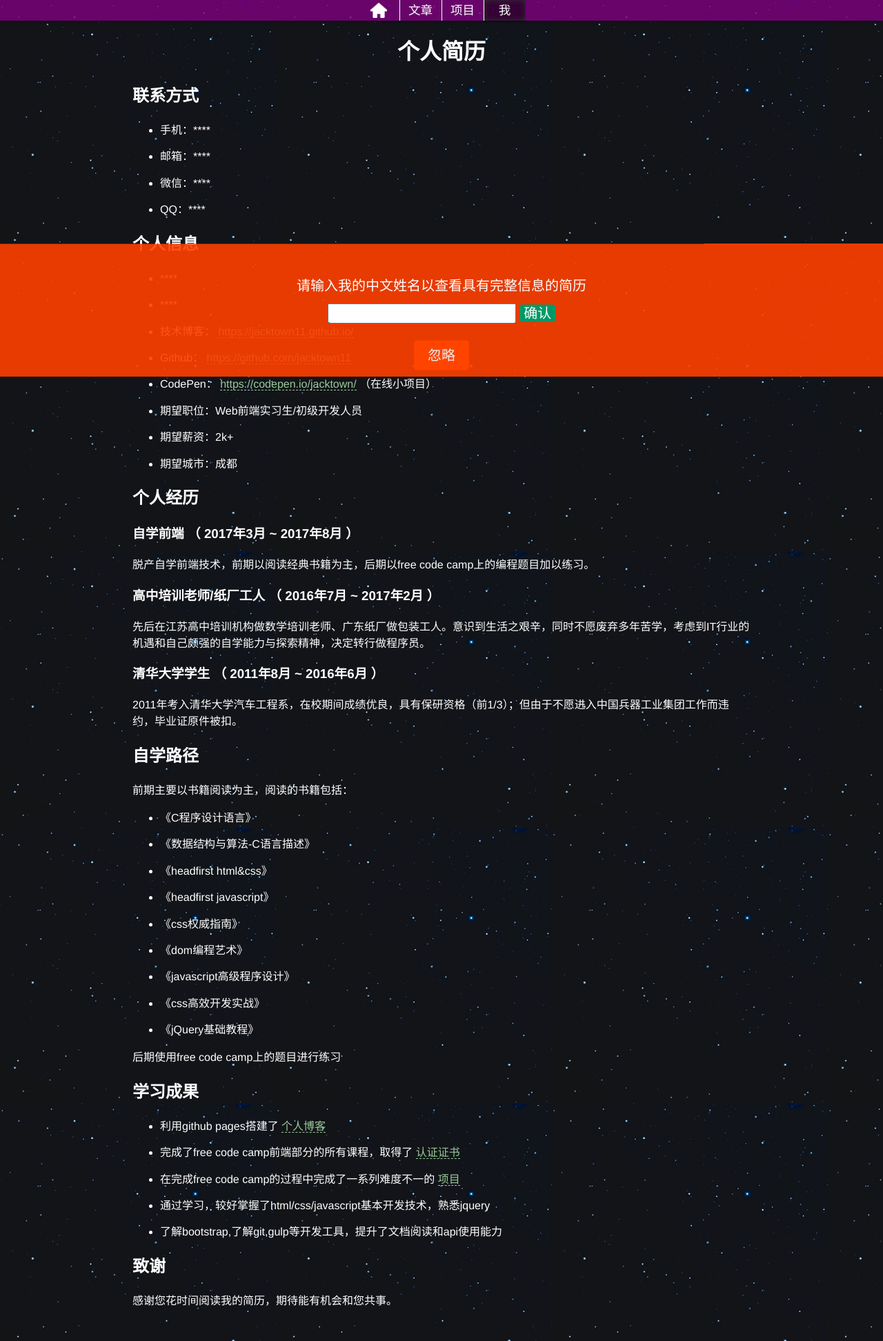
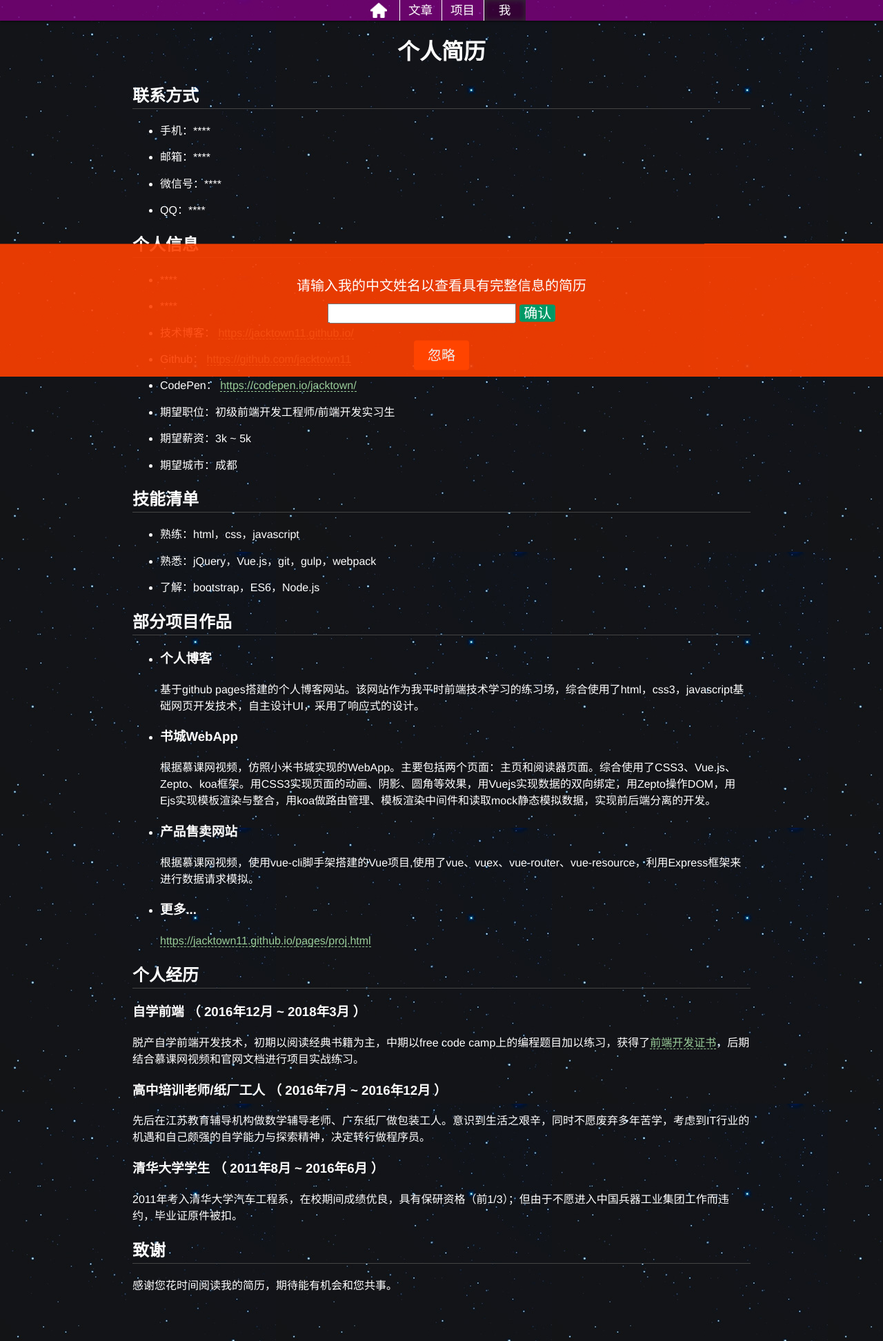
Before and after one commit to jacktown11/jacktown11.github.io, a Jekyll site: the page built from pages/intro.html, in a window 1280 px wide. Shown: the whole page at 69% size. Built offline with Jekyll 4.4.1, drawn with Linux system fonts in a browser that asks for light colours.

Commit message:
简历页面改版完成

```diff
--- a/css/intro.css
+++ b/css/intro.css
@@ -23,6 +23,9 @@
 }
 h1{
 	text-align: center;
+}
+h2{
+	border-bottom: 1px solid #444;
 }
 li{
 	margin-top: 0.9em;
@@ -149,7 +152,8 @@ li{
 	}
 	a:link,a:visited{
 		color: black;
-		border: none;
+		border: none !important;
+		text-decoration: none !important;
 	}
 	a.explicit-link:after{
 		content: '';
--- a/data/projects.json
+++ b/data/projects.json
@@ -2,21 +2,21 @@
     {
         "name": "personal blog",
         "show": "/",
-        "intro": "我的个人博客，使用github pages搭建，响应式设计。",
+        "intro": "基于github pages搭建的个人博客网站。该网站作为我平时前端技术学习的练习场，综合使用了html，css3，javascript基础网页开发技术，自主设计UI，采用了响应式的设计。",
         "github": "https://github.com/jacktown11/jacktown11.github.io",
         "cover": "blog.png"
     },
     {
         "name": "vue project",
         "show": "",
-        "intro": "跟随视频教程，使用`vue-cli`脚手架搭建的`Vue`项目，使用了vue + vuex + vue-router + vue-resource，利用`Express`框架来进行数据请求模拟。",
+        "intro": "根据慕课网视频，使用vue-cli脚手架搭建的Vue项目,使用了vue、vuex、vue-router、vue-resource，利用Express框架来进行数据请求模拟。",
         "github": "https://github.com/jacktown11/vue-project1",
         "cover": "vue-project.png"
     },
     {
         "name": "book town webapp",
         "show": "",
-        "intro": "根据慕课网视频，仿照小米书城实现的WebApp。主要包括两个页面：主页和阅读器页面。综合使用了CSS3、Vuejs、Zepto、koa框架。 CSS3用来实现页面的动画、阴影、圆角等效果，Vuejs用来实现数据的双向绑定, Zepto用来操作DOM, Ejs实现模板渲染与整合, koa用来做路由管理、模版渲染中间件和读取mock静态模拟数据，实现前后端分离的开发。",
+        "intro": "根据慕课网视频，仿照小米书城实现的WebApp。主要包括两个页面：主页和阅读器页面。综合使用了CSS3、Vue.js、Zepto、koa框架。用CSS3实现页面的动画、阴影、圆角等效果，用Vuejs实现数据的双向绑定，用Zepto操作DOM，用Ejs实现模板渲染与整合，用koa做路由管理、模板渲染中间件和读取mock静态模拟数据，实现前后端分离的开发。",
         "github": "https://github.com/jacktown11/book-town-webapp",
         "cover": "webapp-reader.png"
     },
--- a/pages/intro.html
+++ b/pages/intro.html
@@ -24,7 +24,7 @@ title: 个人简历
     <ul>
         <li>手机：<span id="phone">****</span></li>
         <li>邮箱：<span id="email">****</span></li>
-        <li>微信：<span id="weixin">****</span></li>
+        <li>微信号：<span id="weixin">****</span></li>
         <li>QQ：<span id="qq">****</span></li>
     </ul>
 </section>
@@ -41,55 +41,55 @@ title: 个人简历
             <a class="explicit-link"  href="https://github.com/jacktown11">https://github.com/jacktown11</a>
         </li>
         <li>CodePen：
-            <a class="explicit-link" href="https://codepen.io/jacktown/">https://codepen.io/jacktown/</a> （在线小项目）</li>
-        <li>期望职位：Web前端实习生/初级开发人员</li>
-        <li>期望薪资：2k+</li>
+            <a class="explicit-link" href="https://codepen.io/jacktown/">https://codepen.io/jacktown/</a></li>
+        <li>期望职位：初级前端开发工程师/前端开发实习生</li>
+        <li>期望薪资：3k ~ 5k</li>
         <li>期望城市：成都</li>
     </ul>
 </section>
 
+<section class="skills">
+    <h2>技能清单</h2>
+    <ul>
+        <li>熟练：html，css，javascript</li>
+        <li>熟悉：jQuery，Vue.js，git，gulp，webpack</li>
+        <li>了解：bootstrap，ES6，Node.js</li>
+    </ul>
+</section>
+
+<section class="works">
+    <h2>部分项目作品</h2>
+    <ul>
+        <li>
+            <h3>个人博客</h3>
+            <p>基于github pages搭建的个人博客网站。该网站作为我平时前端技术学习的练习场，综合使用了html，css3，javascript基础网页开发技术，自主设计UI，采用了响应式的设计。</p>
+        </li>
+        <li>
+            <h3>书城WebApp</h3>
+            <p>根据慕课网视频，仿照小米书城实现的WebApp。主要包括两个页面：主页和阅读器页面。综合使用了CSS3、Vue.js、Zepto、koa框架。用CSS3实现页面的动画、阴影、圆角等效果，用Vuejs实现数据的双向绑定，用Zepto操作DOM，用Ejs实现模板渲染与整合，用koa做路由管理、模板渲染中间件和读取mock静态模拟数据，实现前后端分离的开发。</p>
+        </li>
+        <li>
+            <h3>产品售卖网站</h3>
+            <p>根据慕课网视频，使用vue-cli脚手架搭建的Vue项目,使用了vue、vuex、vue-router、vue-resource，利用Express框架来进行数据请求模拟。</p>
+        </li>
+        <li>
+            <h3>更多...</h3>
+            <p><a class="explicit-link" href="https://jacktown11.github.io/pages/proj.html">https://jacktown11.github.io/pages/proj.html</a></p>
+        </li>
+    </ul>
+</section>
+
 <section class="past">
-    <h2 id="个人经历">个人经历</h2>
-    <h3 id="自学前端--2017年3月--2017年8月-">自学前端 （ 2017年3月 ~ 2017年8月 ）</h3>
-    <p>脱产自学前端技术，前期以阅读经典书籍为主，后期以free code camp上的编程题目加以练习。</p>
-    <h3 id="高中培训老师纸厂工人--2016年7月--2017年2月-">高中培训老师/纸厂工人 （ 2016年7月 ~ 2017年2月 ）</h3>
-    <p>先后在江苏高中培训机构做数学培训老师、广东纸厂做包装工人。意识到生活之艰辛，同时不愿废弃多年苦学，考虑到IT行业的机遇和自己颇强的自学能力与探索精神，决定转行做程序员。</p>
+    <h2>个人经历</h2>
+
+    <h3>自学前端 （ 2016年12月 ~ 2018年3月 ）</h3>
+    <p>脱产自学前端开发技术，初期以阅读经典书籍为主，中期以free code camp上的编程题目加以练习，获得了<a href="https://freecodecamp.cn/jacktown11/front-end-certification">前端开发证书</a>，后期结合慕课网视频和官网文档进行项目实战练习。</p>
+
+    <h3>高中培训老师/纸厂工人 （ 2016年7月 ~ 2016年12月 ）</h3>
+    <p>先后在江苏教育辅导机构做数学辅导老师、广东纸厂做包装工人。意识到生活之艰辛，同时不愿废弃多年苦学，考虑到IT行业的机遇和自己颇强的自学能力与探索精神，决定转行做程序员。</p>
+
     <h3 id="清华大学学生--2011年8月--2016年6月-">清华大学学生 （ 2011年8月 ~ 2016年6月 ）</h3>
     <p>2011年考入清华大学汽车工程系，在校期间成绩优良，具有保研资格（前1/3）；但由于不愿进入中国兵器工业集团工作而违约，毕业证原件被扣。</p>
-</section>
-
-<section class="learn">
-    <h2 id="自学路径">自学路径</h2>
-    <p>前期主要以书籍阅读为主，阅读的书籍包括：</p>
-    <ul>
-        <li>《C程序设计语言》</li>
-        <li>《数据结构与算法-C语言描述》</li>
-        <li>《headfirst html&amp;css》</li>
-        <li>《headfirst javascript》</li>
-        <li>《css权威指南》</li>
-        <li>《dom编程艺术》</li>
-        <li>《javascript高级程序设计》</li>
-        <li>《css高效开发实战》</li>
-        <li>《jQuery基础教程》</li>
-    </ul>
-    <p>后期使用free code camp上的题目进行练习</p>
-</section>
-
-<section class="result">
-    <h2 id="学习成果">学习成果</h2>
-    <ul>
-        <li>利用github pages搭建了
-            <a href="https://jacktown11.github.io/index.html">个人博客</a>
-        </li>
-        <li>完成了free code camp前端部分的所有课程，取得了
-            <a href="https://freecodecamp.cn/jacktown11/front-end-certification">认证证书</a>
-        </li>
-        <li>在完成free code camp的过程中完成了一系列难度不一的
-            <a href="https://codepen.io/jacktown/pens/public/">项目</a>
-        </li>
-        <li>通过学习，较好掌握了html/css/javascript基本开发技术，熟悉jquery</li>
-        <li>了解bootstrap,了解git,gulp等开发工具，提升了文档阅读和api使用能力</li>
-    </ul>
 </section>
 
 <section class="thanks">
```
Also changed, not shown: README.md, 4 other files.
